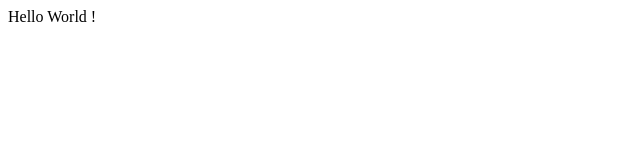
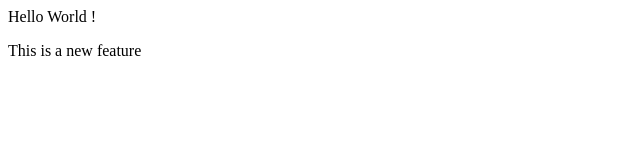
Before and after one commit to Aditya706526/Practice_repo, a plain HTML site: page index.html in a window 1280 px wide. Shown: the whole page, without its empty margins (0-640 px from the left). Drawn offline with Linux system fonts and the light colour scheme.

Commit message:
Add new feature

```diff
--- a/index.html
+++ b/index.html
@@ -1 +1,2 @@
 <p>Hello World !</p>
+<p?\>This is a new feature</p>
```
